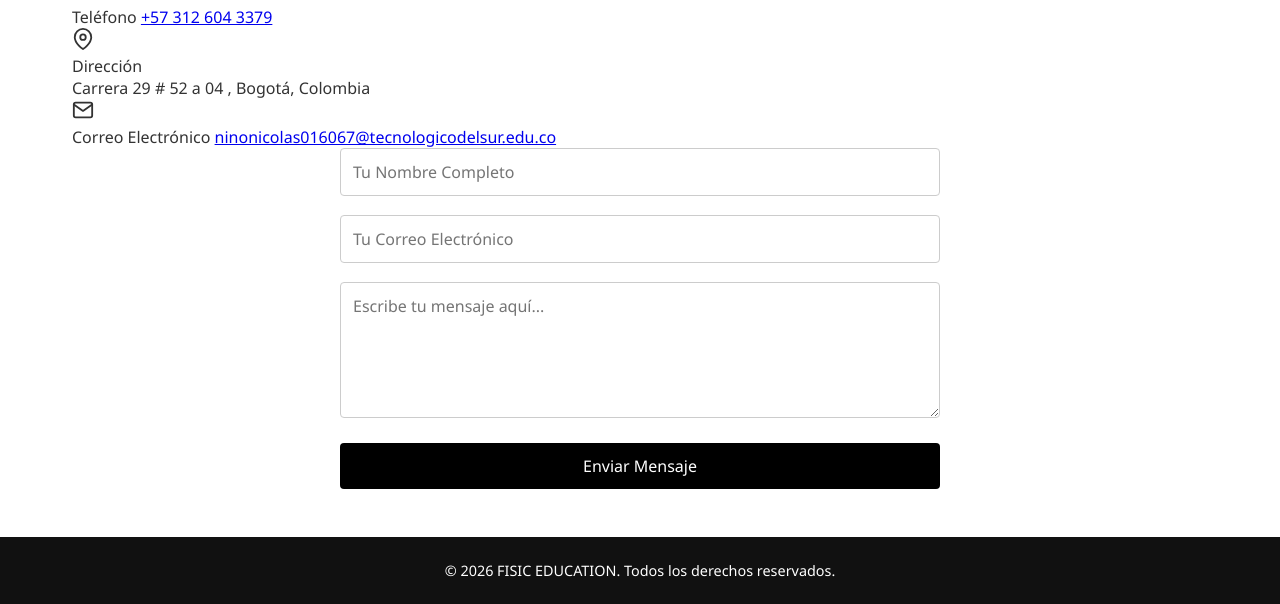
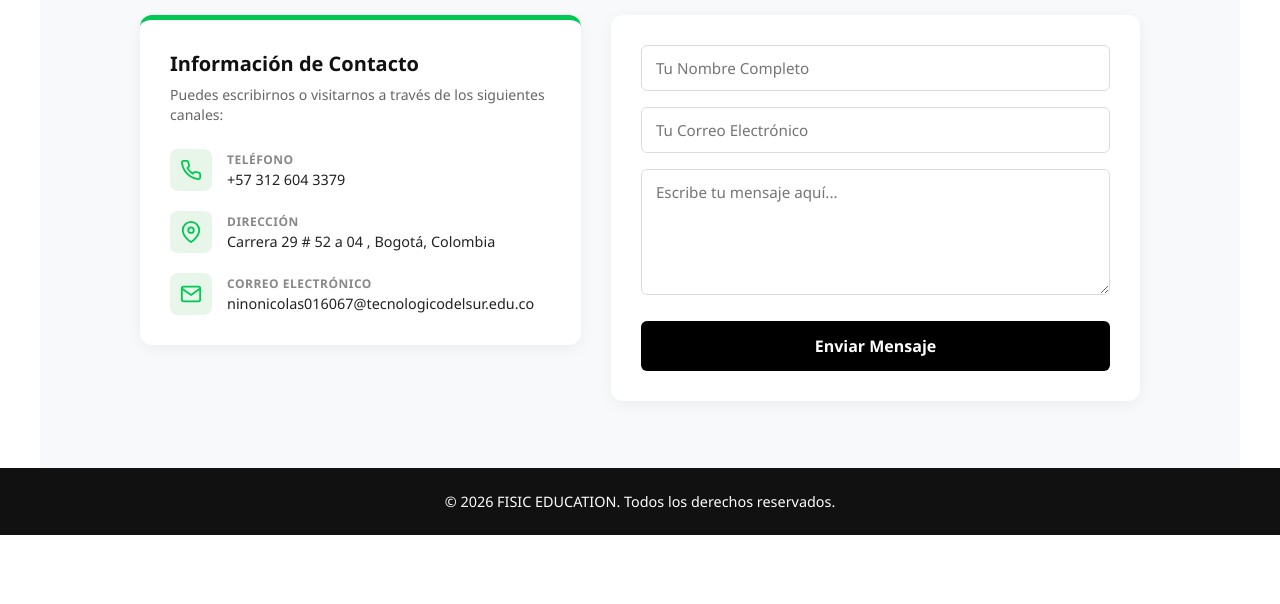
Before and after one commit to omartiger/Fits, a plain HTML site: page contacto.html in a window 1280 px wide. Shown: the part 265-869 px from the top of the page. After the commit the page ends 800 px from the top, so only its background shows below. Drawn offline with Linux system fonts and the light colour scheme.

Commit message:
se actualiza la información de contacto en la página de contacto, incluyendo el número de teléfono y la dirección física. Y la hoja de estilos

```diff
--- a/estilos.css
+++ b/estilos.css
@@ -633,3 +633,173 @@ footer {
     height: 100%;
     border: none;
 }
+
+/* --- SECCIÓN DE CONTACTO --- */
+.contacto-main {
+    width: 100%;
+    background-color: #f8f9fa;
+    padding: 50px 20px;
+    box-sizing: border-box;
+}
+
+.contacto-container {
+    max-width: 1000px;
+    margin: 0 auto;
+}
+
+.contacto-title {
+    text-align: center;
+    font-size: 2.2rem;
+    font-weight: 700;
+    color: #111111;
+    margin-bottom: 8px;
+}
+
+.contacto-subtitle {
+    text-align: center;
+    font-size: 0.95rem;
+    color: #666666;
+    margin-bottom: 40px;
+    max-width: 550px;
+    margin-left: auto;
+    margin-right: auto;
+}
+
+/* Rejilla de 2 columnas */
+.contacto-grid {
+    display: grid;
+    grid-template-columns: 1fr 1.2fr;
+    gap: 30px;
+    align-items: start;
+}
+
+/* Tarjeta de Información */
+.contacto-info-card {
+    background: #ffffff;
+    padding: 30px;
+    border-radius: 12px;
+    box-shadow: 0 4px 15px rgba(0, 0, 0, 0.05);
+    border-top: 5px solid #00c853; /* Verde característico del header */
+}
+
+.contacto-info-card h3 {
+    font-size: 1.25rem;
+    color: #111111;
+    margin-top: 0;
+    margin-bottom: 8px;
+}
+
+.info-desc {
+    font-size: 0.88rem;
+    color: #666666;
+    margin-bottom: 25px;
+    line-height: 1.4;
+}
+
+.info-items {
+    display: flex;
+    flex-direction: column;
+    gap: 20px;
+}
+
+.info-item {
+    display: flex;
+    align-items: center;
+    gap: 15px;
+}
+
+.info-icon {
+    width: 42px;
+    height: 42px;
+    background-color: #e8f5e9;
+    color: #00c853;
+    border-radius: 8px;
+    display: flex;
+    align-items: center;
+    justify-content: center;
+    flex-shrink: 0;
+}
+
+.info-details {
+    display: flex;
+    flex-direction: column;
+}
+
+.info-details span {
+    font-size: 0.75rem;
+    text-transform: uppercase;
+    letter-spacing: 0.5px;
+    color: #888888;
+    font-weight: 600;
+}
+
+.info-details a,
+.info-details p {
+    font-size: 0.9rem;
+    color: #222222;
+    text-decoration: none;
+    margin: 2px 0 0 0;
+    font-weight: 500;
+    word-break: break-word;
+}
+
+.info-details a:hover {
+    color: #00c853;
+}
+
+/* Formulario */
+.contacto-form {
+    background: #ffffff;
+    padding: 30px;
+    border-radius: 12px;
+    box-shadow: 0 4px 15px rgba(0, 0, 0, 0.05);
+    display: flex;
+    flex-direction: column;
+    gap: 16px;
+}
+
+.form-group {
+    width: 100%;
+}
+
+.contacto-form input,
+.contacto-form textarea {
+    width: 100%;
+    padding: 12px 14px;
+    border: 1px solid #dcdcdc;
+    border-radius: 6px;
+    font-size: 0.95rem;
+    outline: none;
+    box-sizing: border-box;
+    transition: border-color 0.2s, box-shadow 0.2s;
+}
+
+.contacto-form input:focus,
+.contacto-form textarea:focus {
+    border-color: #00c853;
+    box-shadow: 0 0 0 3px rgba(0, 200, 83, 0.15);
+}
+
+.contacto-form button {
+    background-color: #000000;
+    color: #ffffff;
+    padding: 14px;
+    border: none;
+    border-radius: 6px;
+    font-size: 1rem;
+    font-weight: 600;
+    cursor: pointer;
+    transition: background-color 0.2s ease;
+    margin-top: 5px;
+}
+
+.contacto-form button:hover {
+    background-color: #00c853;
+}
+
+/* Diseño responsivo para celulares */
+@media (max-width: 768px) {
+    .contacto-grid {
+        grid-template-columns: 1fr;
+    }
+}
```
